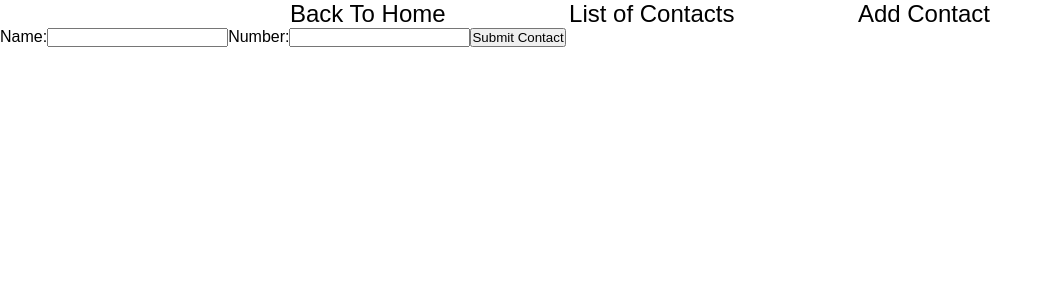
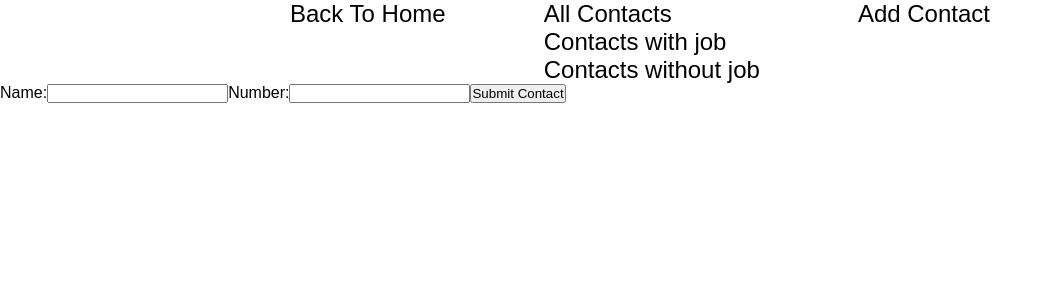
Before and after one commit to AlonaHarnyk/bc_78_react_next, a Next.js app: page /contacts/add in a window 1280 px wide. Shown: the top 300 px of the page, without its empty margins (0-1052 px from the left). Built offline with nearby package versions, Linux system fonts and the light colour scheme.

Commit message:
added notFound component & [...slug]

```diff
--- a/app/contacts/components/ContactsHeader/ContactsHeader.tsx
+++ b/app/contacts/components/ContactsHeader/ContactsHeader.tsx
@@ -8,7 +8,20 @@ export default function ContactsHeader() {
         <Link href="/">Back To Home</Link>
       </li>
       <li className={css.navItem}>
-        <Link href="/contacts">List of Contacts</Link>
+        {/* <Link href="/contacts">List of Contacts</Link> */}
+        <ul>
+          <li>
+            <Link href="/contacts/search/all">All Contacts</Link>
+          </li>
+          <li>
+            <Link href="/contacts/search/with-job">Contacts with job</Link>
+          </li>
+          <li>
+            <Link href="/contacts/search/without-job">
+              Contacts without job
+            </Link>
+          </li>
+        </ul>
       </li>
       <li className={css.navItem}>
         <Link href="/contacts/add">Add Contact</Link>
--- a/app/page.tsx
+++ b/app/page.tsx
@@ -6,7 +6,7 @@ export default function Home() {
     <div className={css.container}>
       <ul className={css.navList}>
         <li className={css.navItem}>
-          <Link href="/contacts">Contacts</Link>
+          <Link href="/contacts/search/all">Contacts</Link>
         </li>
         <li className={css.navItem}>
           <Link href="/users">Users</Link>
--- a/components/ContactsList/ContactsList.tsx
+++ b/components/ContactsList/ContactsList.tsx
@@ -6,6 +6,7 @@ interface Props {
 }
 
 export default function ContactsList({ contacts }: Props) {
+  console.log(contacts);
   return (
     <ul>
       {contacts.map((contact) => (
--- a/libs/api.ts
+++ b/libs/api.ts
@@ -3,8 +3,20 @@ import { Contact, ContactData, User } from "./types";
 
 axios.defaults.baseURL = "https://6240d2109b450ae274385b44.mockapi.io/api";
 
-export async function getContacts(search?: string): Promise<Contact[]> {
-  const res = await axios.get<Contact[]>("/contacts", { params: { search } });
+interface GetContactsProps {
+  search?: string;
+  hasWork?: boolean;
+}
+
+export async function getContacts({
+  search,
+  hasWork,
+}: GetContactsProps): Promise<Contact[]> {
+  // console.log(search);
+  // console.log(hasWork);
+  const res = await axios.get<Contact[]>("/contacts", {
+    params: { search, hasWork },
+  });
   return res.data;
 }
 
```
Also changed, not shown: app/contacts/page.tsx (deleted, +0 -13 lines), app/contacts/search/[...slug]/page.tsx (added, +19 -0 lines), app/not-found.tsx (added, +10 -0 lines), components/SearchBar/SearchBar.tsx (+6 -2 lines).
